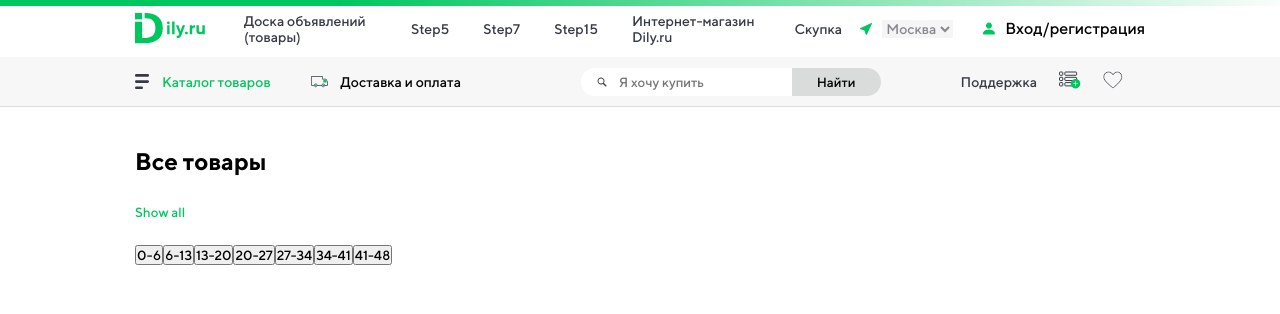
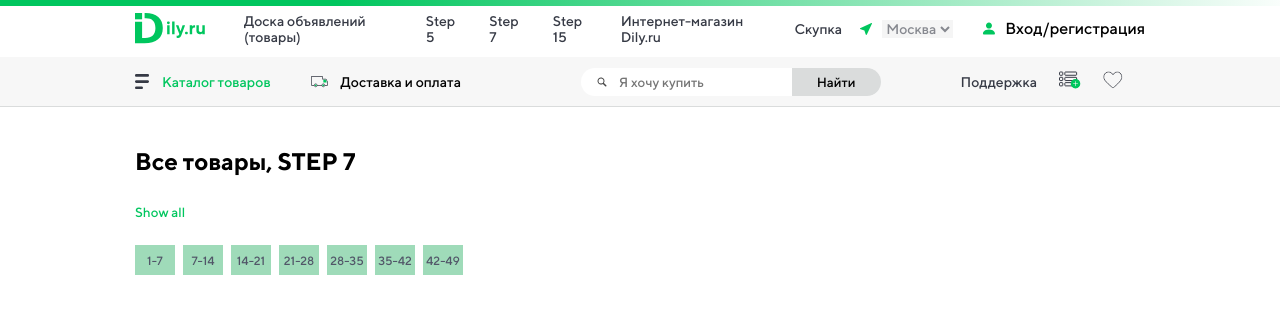
Before and after one commit to FirdavsiY/PredeplomShit, a plain HTML site: page pagi7.html in a window 1280 px wide. Drawn offline with Linux system fonts and the light colour scheme.

Commit message:
fix bugs

```diff
--- a/components/header.js
+++ b/components/header.js
@@ -11,14 +11,14 @@ header.innerHTML = `
                 </a>
 
                 <a href="./pagination.html">
-                    <p class="header-nav">Step5</p>
+                    <p class="header-nav">Step 5</p>
                 </a>
 
                 <a href="./pagi7.html">
-                    <p class="header-nav">Step7</p>
+                    <p class="header-nav">Step 7</p>
                 </a>
                 <a href="./pagi15.html">
-                    <p class="header-nav">Step15</p>
+                    <p class="header-nav">Step 15</p>
                 </a>
 
                 <p class="header-nav">Интернет-магазин Dily.ru</p>
--- a/css/index.css
+++ b/css/index.css
@@ -387,7 +387,7 @@ header .bottom .b-main .m-right .other .key p a {
     margin-top: 15px;
 }
 
-.btns{
+.btns {
     display: flex;
     gap: 5px;
 }
@@ -496,7 +496,8 @@ header .bottom .b-main .m-right .other .key p a {
 .bascet {
     margin-left: 15px;
 }
-.comments{
+
+.comments {
     margin-top: 5px;
     font-style: normal;
 
@@ -504,7 +505,8 @@ header .bottom .b-main .m-right .other .key p a {
     line-height: 140%;
     color: #363A45;
 }
-.btn-show{
+
+.btn-show {
     position: absolute;
     bottom: -45px;
     left: 0;
@@ -515,22 +517,51 @@ header .bottom .b-main .m-right .other .key p a {
     background-color: transparent;
     cursor: pointer;
 }
-.btn-show:nth-child(2){
+
+.btn-show:nth-child(2) {
     color: red;
     left: 100px;
 }
-.btn-hide{
+
+.btn-hide {
     left: 100px;
     color: red;
 }
-.product__blocks{
+
+.product__blocks {
     position: relative;
     margin-bottom: 70px;
 }
-.remove-btn{
+
+.remove-btn {
     display: none;
 }
-.goods-cont{
+
+.goods-cont {
     padding-top: 40px;
 
 }
+
+.pagination-btn {
+    margin-right: 8px !important;
+    width: 40px !important;
+    height: 30px !important;
+    font-size: 12px !important;
+    text-align: center;
+    background-color: #9fdbb9;
+    border: none;
+    color: #515668;
+    transition: 300ms ease;
+    cursor: pointer;
+
+}
+.pagination-btn:hover{
+    box-shadow: 0 0 7px #1e212b;
+}
+.pagination_links {
+    display: flex !important;
+    align-items: center !important;
+    justify-content: space-between !important;
+    gap: 15px !important;
+    margin-bottom: 100px !important;
+}
--- a/pagi7.html
+++ b/pagi7.html
@@ -14,7 +14,7 @@
     <header></header>
 
     <div class="container goods-cont">
-        <h2 class="header-title">Все товары</h2>
+        <h2 class="header-title">Все товары, STEP 7</h2>
 
         <div class="product__blocks" id="shit">
 
@@ -143,13 +143,15 @@
             let button = document.createElement("button")
             step += val2
 
+            button.classList.add('pagination-btn')
+
             if (i == 0) {
                 a.href = "/pagi7.html#" + `${i}-${step - 1}`
-                button.innerText = `${i}-${step - 1}`
+                button.innerText = `${i + 1}-${step}`
             }
             else {
                 a.href = "/pagi7.html#" + `${step - 8}-${step - 2}`
-                button.innerText = `${step - 8}-${step - 1}`
+                button.innerText = `${step - 7}-${step}`
             }
 
             a.append(button)
@@ -166,6 +168,9 @@
         // Get elements by index & show them on pag
         RELOAD_ELEMENTS(routeA, routeB)
         // console.log(products.length);
+        if(window.location.href === 'http://127.0.0.1:5500/pagi7.html'){
+            RELOAD_ELEMENTS(0, val2 - 1)
+        }
     </script>
 </body>
 
--- a/scss/style.scss
+++ b/scss/style.scss
@@ -582,3 +582,7 @@ header a {
   align-items: center !important;
   justify-content: center !important;
 }
+.pagination-btn{
+  width: 50px !important;
+  height: 50px !important;
+}
```
Also changed, not shown: pagi15.html (+8 -3 lines), pagination.html (+14 -4 lines), css/style.css.
